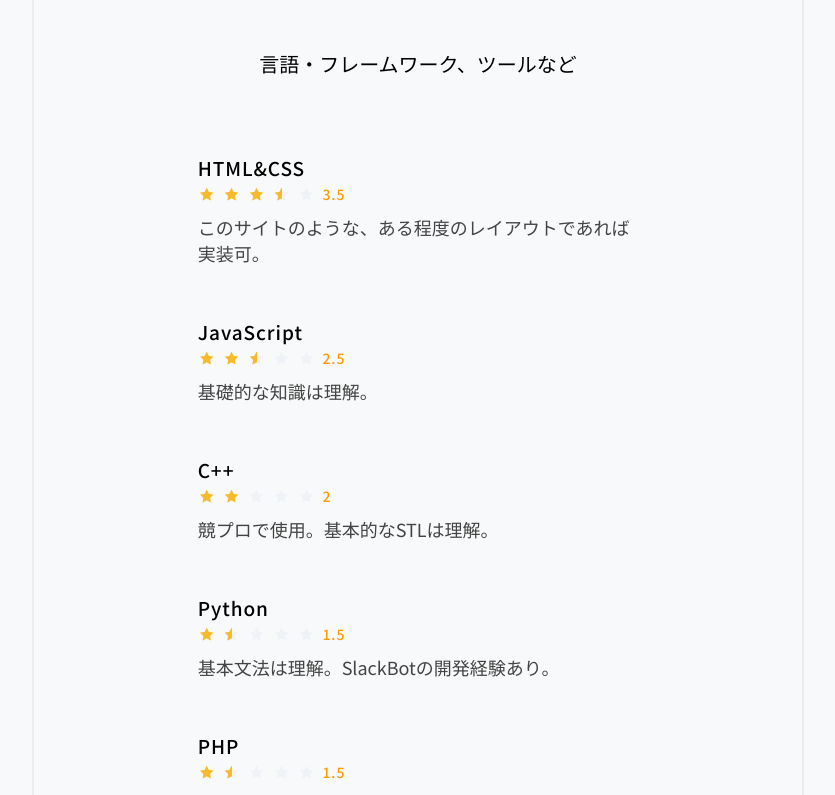
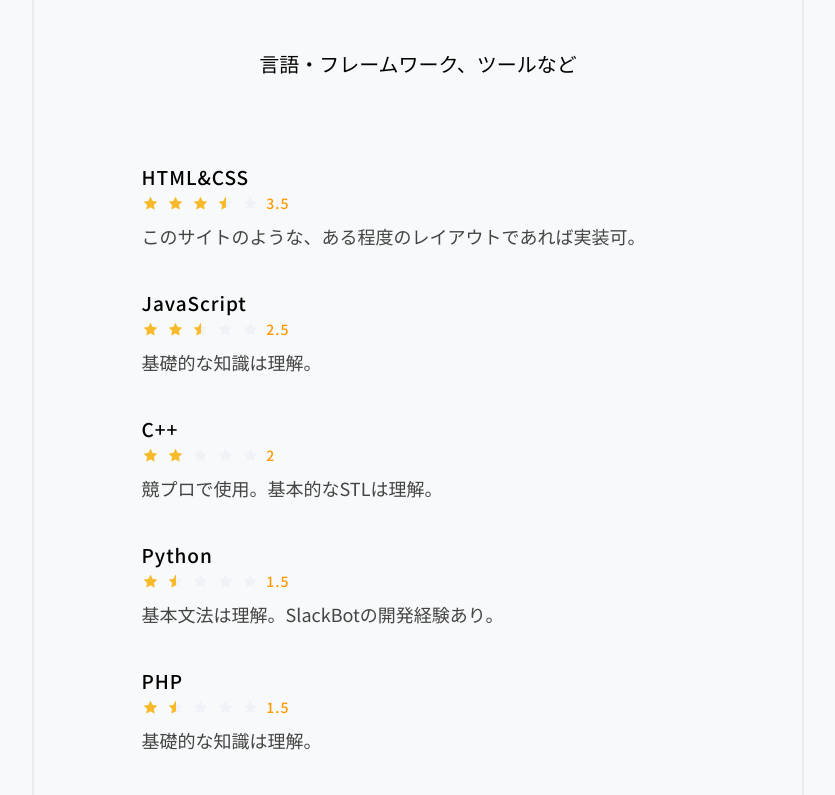
Before and after one commit to kotaok/first_vue, a Vue app: page /page2 in a window 1280 px wide. Shown: the part 2103-2898 px from the top of the page, without its empty margins (222-1057 px from the left). Built offline with nearby package versions, Linux system fonts and the light colour scheme; a web font is replaced by a local one.

Commit message:
背景色の調整など

```diff
--- a/src/components/skills.vue
+++ b/src/components/skills.vue
@@ -1,6 +1,6 @@
 <template>
   <div class="skill-block">
-    <transition-group tag="div" class="list" appear>
+    <transition-group tag="div" class="skilllist" appear>
       <div class="skill" v-for="skill of skills" v-bind:key="skill.name">
         <p class="skill-title">{{ skill.name }}
           <el-rate
@@ -52,8 +52,8 @@ export default {
 }
 
 .skill {
-  width: 70%;
-  margin: 18px 0px;
+  width: 100%;
+  margin: 30px 0px;
 }
 
 .skill-title {
@@ -84,7 +84,8 @@ export default {
 @media screen and (max-width: 600px) {
   .skill {
     width: 80%;
-    margin: 15px 0px;
+    margin: auto;
+    margin-bottom: 50px;
     border-bottom: solid 1px #efefef;
   }
 
--- a/src/components/works.vue
+++ b/src/components/works.vue
@@ -85,8 +85,11 @@ export default {
   display: flex;
   justify-content: center;
   flex-wrap: wrap;
-  width: 95%;
+  background-color: #efefef;
+  width: 100%;
   margin: auto;
+  margin-top: 50px;
+  padding-top: 30px;
 }
 
 .item {
```
